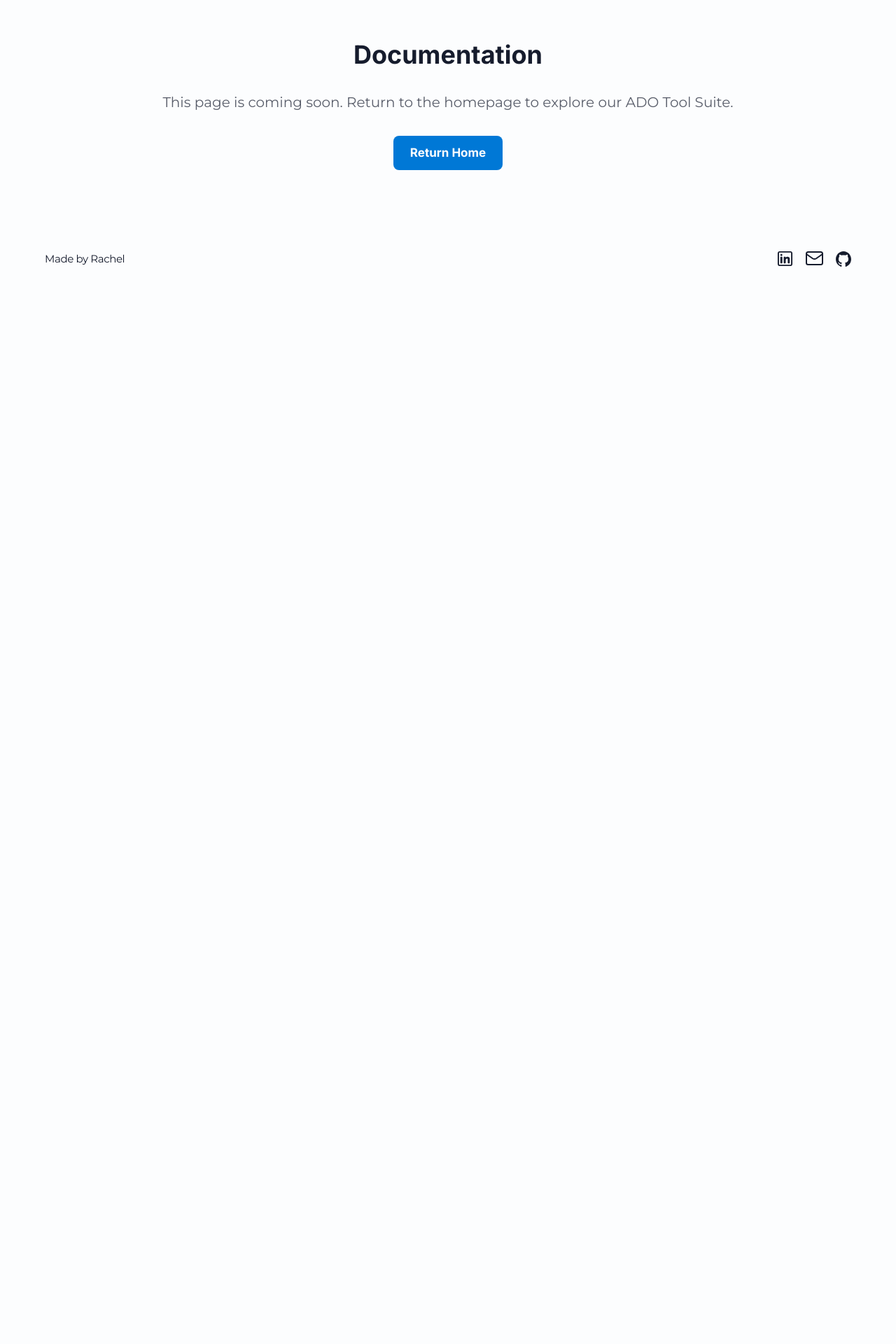
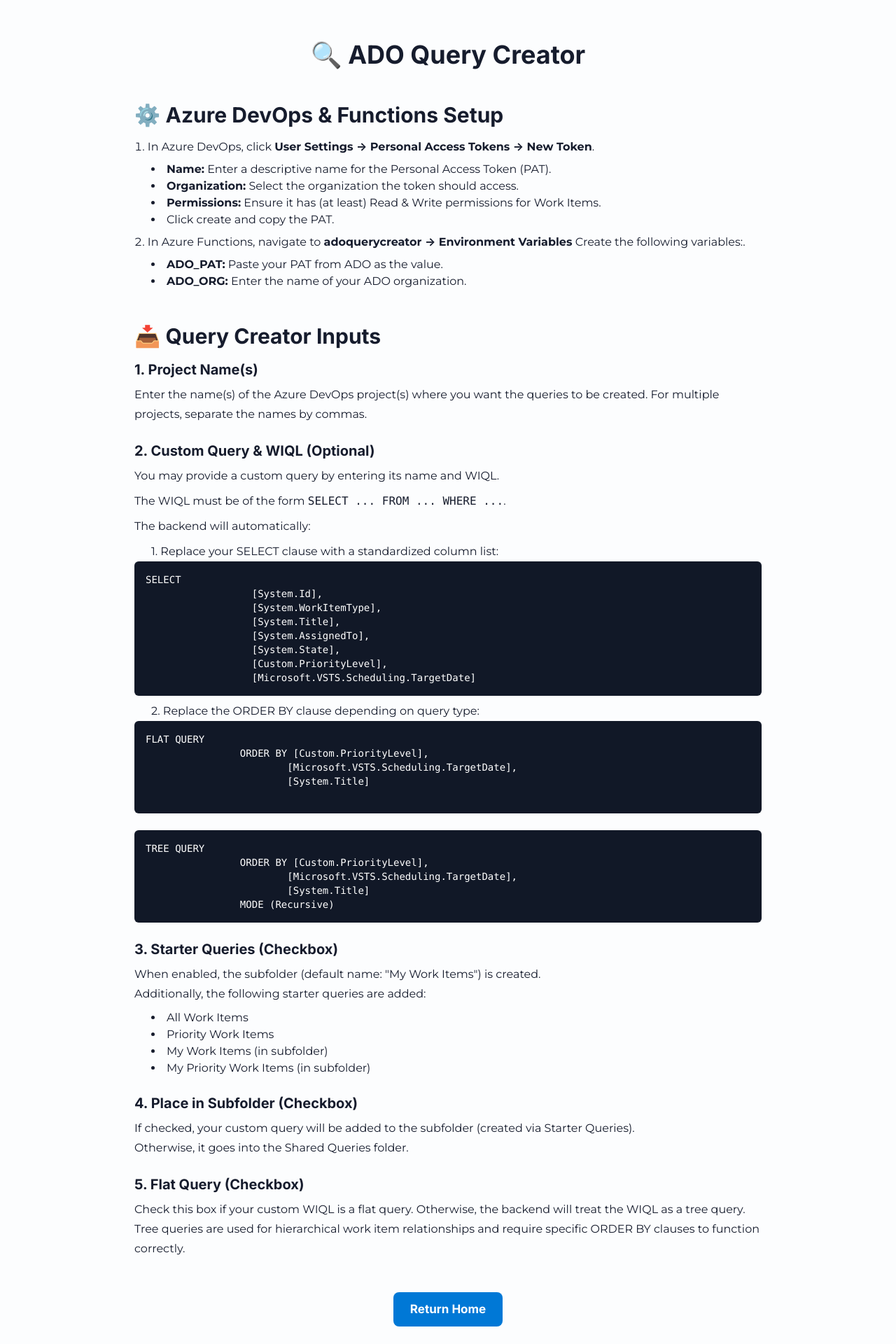
Before and after one commit to r-chel-i/ado-query-creator, a React (Vite) app: page /documentation in a window 1280 px wide. Shown: the part 120-2040 px from the top of the page at 70% size. Before the commit the page ends 800 px from the top, so only its background shows below. Built offline with nearby package versions, Linux system fonts and the light colour scheme.

Commit message:
Add documentation page & home navigation

```diff
--- a/client/components/Header.tsx
+++ b/client/components/Header.tsx
@@ -6,9 +6,11 @@ export function Header() {
       <div className="flex items-center justify-between max-w-6xl mx-auto">
         {/* Logo */}
         <div className="flex-shrink-0">
-          <h1 className="text-ado-text font-inter text-xl sm:text-2xl font-bold tracking-tight">
-            ADO Tool Suite
-          </h1>
+          <Link to="/">
+            <h1 className="text-ado-text font-inter text-xl sm:text-2xl font-bold tracking-tight hover:text-ado-primary transition-colors">
+              ADO Tool Suite
+            </h1>
+          </Link>
         </div>
 
         {/* Navigation - Desktop */}
--- a/client/pages/Documentation.tsx
+++ b/client/pages/Documentation.tsx
@@ -7,13 +7,159 @@ export default function Documentation() {
     <div className="min-h-screen bg-ado-bg">
       <Header />
       <main className="px-4 py-20">
-        <div className="max-w-4xl mx-auto text-center">
-          <h1 className="text-ado-text font-inter text-4xl font-bold mb-8">
-            Documentation
+        <div className="max-w-4xl mx-auto text-left">
+          <h1 className="text-ado-text font-inter text-4xl font-bold mb-12 text-center">
+            🔍 ADO Query Creator
           </h1>
-          <p className="text-ado-text font-montserrat text-xl leading-8 opacity-70 mb-8">
-            This page is coming soon. Return to the homepage to explore our ADO Tool Suite.
+
+          {/* Azure DevOps Setup */}
+          <section className="mb-12">
+            <h1 className="text-ado-text font-inter text-3xl font-bold mb-4">
+              ⚙️ Azure DevOps & Functions Setup
+            </h1>
+            <ol className="list-decimal list-inside space-y-2 text-ado-text font-montserrat">
+              <li>
+                In Azure DevOps, click <strong>User Settings → Personal Access Tokens → New Token</strong>.
+                <ul className="list-disc list-inside ml-6 mt-2">
+                  <li>
+                    <strong>Name:</strong> Enter a descriptive name for the Personal Access Token (PAT).
+                  </li>
+                  <li>
+                    <strong>Organization:</strong> Select the organization the token should access.
+                  </li>
+                  <li>
+                    <strong>Permissions:</strong> Ensure it has (at least) Read & Write permissions for Work Items.
+                  </li>
+                  <li>
+                    Click create and copy the PAT.
+                  </li>
+                </ul>
+              </li>
+              <li>
+                In Azure Functions, navigate to <strong>adoquerycreator → Environment Variables</strong> Create the following variables:.
+                <ul className="list-disc list-inside ml-6 mt-2">
+                  <li>
+                    <strong>ADO_PAT:</strong> Paste your PAT from ADO as the value.
+                  </li>
+                  <li>
+                    <strong>ADO_ORG:</strong> Enter the name of your ADO organization.
+                  </li>
+                </ul>
+              </li>
+            </ol>
+          </section>
+
+          {/* Query Creator Inputs */}
+          <section className="mb-12">
+            <h1 className="text-ado-text font-inter text-3xl font-bold mb-4">
+              📥 Query Creator Inputs
+            </h1>
+
+            {/* Project Names */}
+            <div className="mb-6">
+              <h3 className="text-ado-text font-inter text-xl font-bold mb-2">
+                1. Project Name(s)
+              </h3>
+              <p className="text-ado-text font-montserrat leading-7">
+                Enter the name(s) of the Azure DevOps project(s) where you want the queries to be created. For multiple projects, separate the names by commas.
               </p>
+            </div>
+
+            {/* Custom Query */}
+            <div className="mb-6">
+              <h3 className="text-ado-text font-inter text-xl font-bold mb-2">
+               2. Custom Query & WIQL (Optional)
+              </h3>
+              <p className="text-ado-text font-montserrat leading-7 mb-2">
+                You may provide a custom query by entering its name and WIQL.
+              </p>
+              <p className="text-ado-text font-montserrat leading-7 mb-2">
+                The WIQL must be of the form <code>SELECT ... FROM ... WHERE ...</code>.
+              </p>
+              <p className="text-ado-text font-montserrat leading-7">
+                The backend will automatically:
+              </p>
+              <p className="text-ado-text font-montserrat leading-7 ml-6 mt-2">
+              1. Replace your SELECT clause with a standardized column list:
+              </p>
+              <pre className="bg-gray-900 text-white p-4 rounded-md overflow-x-auto text-sm">
+                {`SELECT
+                  [System.Id],
+                  [System.WorkItemType],
+                  [System.Title],
+                  [System.AssignedTo],
+                  [System.State],
+                  [Custom.PriorityLevel],
+                  [Microsoft.VSTS.Scheduling.TargetDate]`}
+              </pre>
+              <p className="text-ado-text font-montserrat leading-7 ml-6 mt-2">
+              2. Replace the ORDER BY clause depending on query type:
+              </p>
+              <pre className="bg-gray-900 text-white p-4 rounded-md overflow-x-auto text-sm">
+                {`FLAT QUERY
+                ORDER BY [Custom.PriorityLevel],
+                        [Microsoft.VSTS.Scheduling.TargetDate],
+                        [System.Title]
+                `}
+              </pre>
+              <br></br>
+              <pre className="bg-gray-900 text-white p-4 rounded-md overflow-x-auto text-sm">
+                {`TREE QUERY
+                ORDER BY [Custom.PriorityLevel],
+                        [Microsoft.VSTS.Scheduling.TargetDate],
+                        [System.Title]
+                MODE (Recursive)`}
+              </pre>
+            </div>
+
+            {/* Starter Queries */}
+            <div className="mb-6">
+              <h3 className="text-ado-text font-inter text-xl font-bold mb-2">
+               3. Starter Queries (Checkbox)
+              </h3>
+              <p className="text-ado-text font-montserrat leading-7">
+                When enabled, the subfolder (default name: "My Work Items") is created.
+              </p>
+              <p className="text-ado-text font-montserrat leading-7">
+                Additionally, the following starter queries are added:
+              </p>
+              <ul className="list-disc list-inside ml-6 mt-2 text-ado-text font-montserrat">
+                <li>All Work Items</li>
+                <li>Priority Work Items</li>
+                <li>My Work Items (in subfolder)</li>
+                <li>My Priority Work Items (in subfolder)</li>
+              </ul>
+            </div>
+
+            {/* Subfolder */}
+            <div className="mb-6">
+              <h3 className="text-ado-text font-inter text-xl font-bold mb-2">
+                4. Place in Subfolder (Checkbox)
+              </h3>
+              <p className="text-ado-text font-montserrat leading-7">
+                If checked, your custom query will be added to the subfolder (created via Starter Queries).
+              </p>
+              <p className="text-ado-text font-montserrat leading-7">
+                Otherwise, it goes into the Shared Queries folder.
+              </p>
+            </div>
+
+            {/* Flat Query */}
+            <div className="mb-6">
+              <h3 className="text-ado-text font-inter text-xl font-bold mb-2">
+                5. Flat Query (Checkbox)
+              </h3>
+              <p className="text-ado-text font-montserrat leading-7">
+                Check this box if your custom WIQL is a flat query. Otherwise, the backend will treat the WIQL as a tree query.
+              </p>
+              <p className="text-ado-text font-montserrat leading-7">
+                Tree queries are used for hierarchical work item relationships and require specific ORDER BY clauses to function correctly.
+              </p>
+            </div>
+          </section>
+
+          {/* Back to Home */}
+          <div className="text-center mt-12">
             <Link
               to="/"
               className="bg-ado-primary text-white font-inter text-17 font-bold px-6 py-3 rounded-lg hover:bg-blue-600 transition-colors inline-block"
@@ -21,6 +167,7 @@ export default function Documentation() {
               Return Home
             </Link>
           </div>
+        </div>
       </main>
       <Footer />
     </div>
```
Lines whose indentation alone changed are shown as unchanged.
